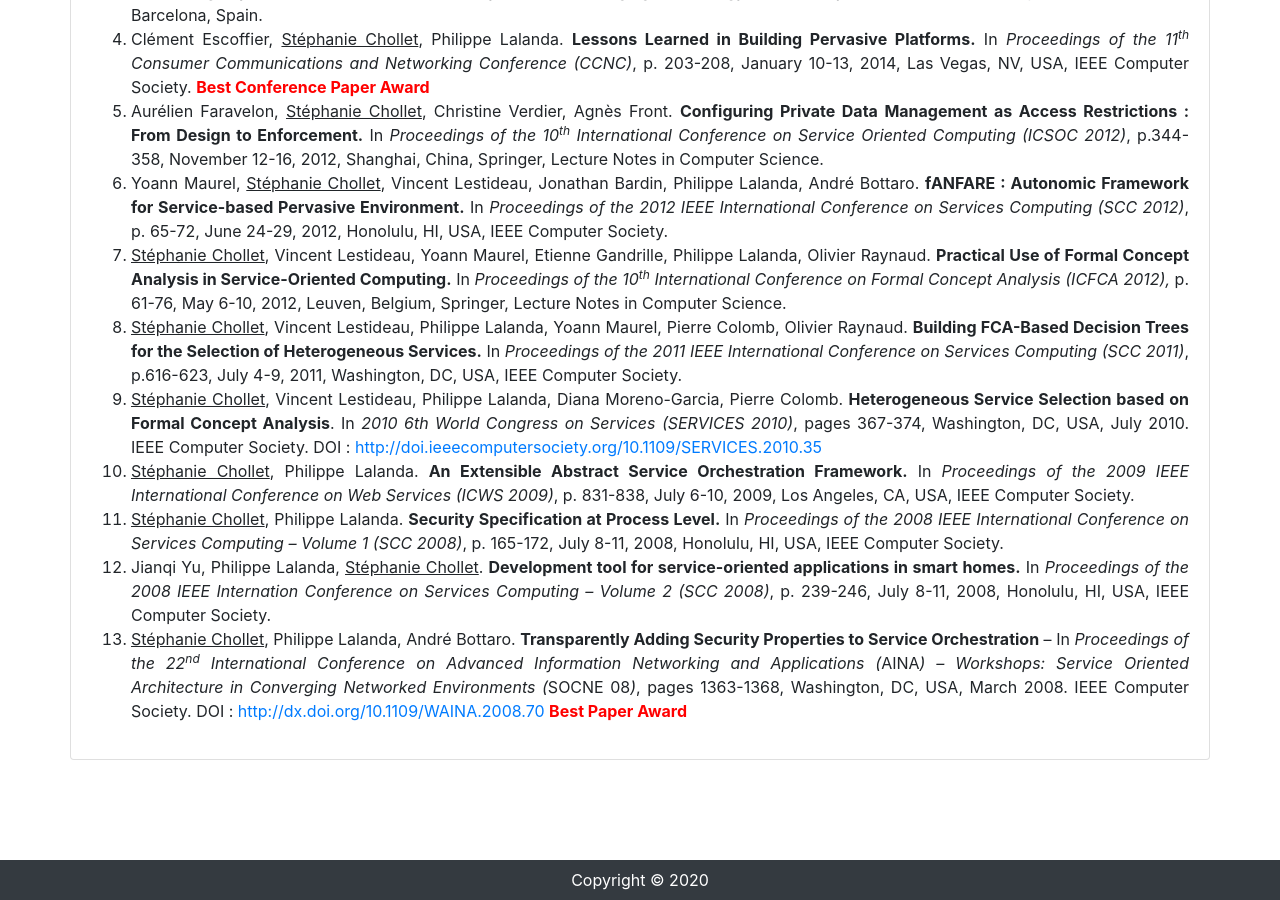
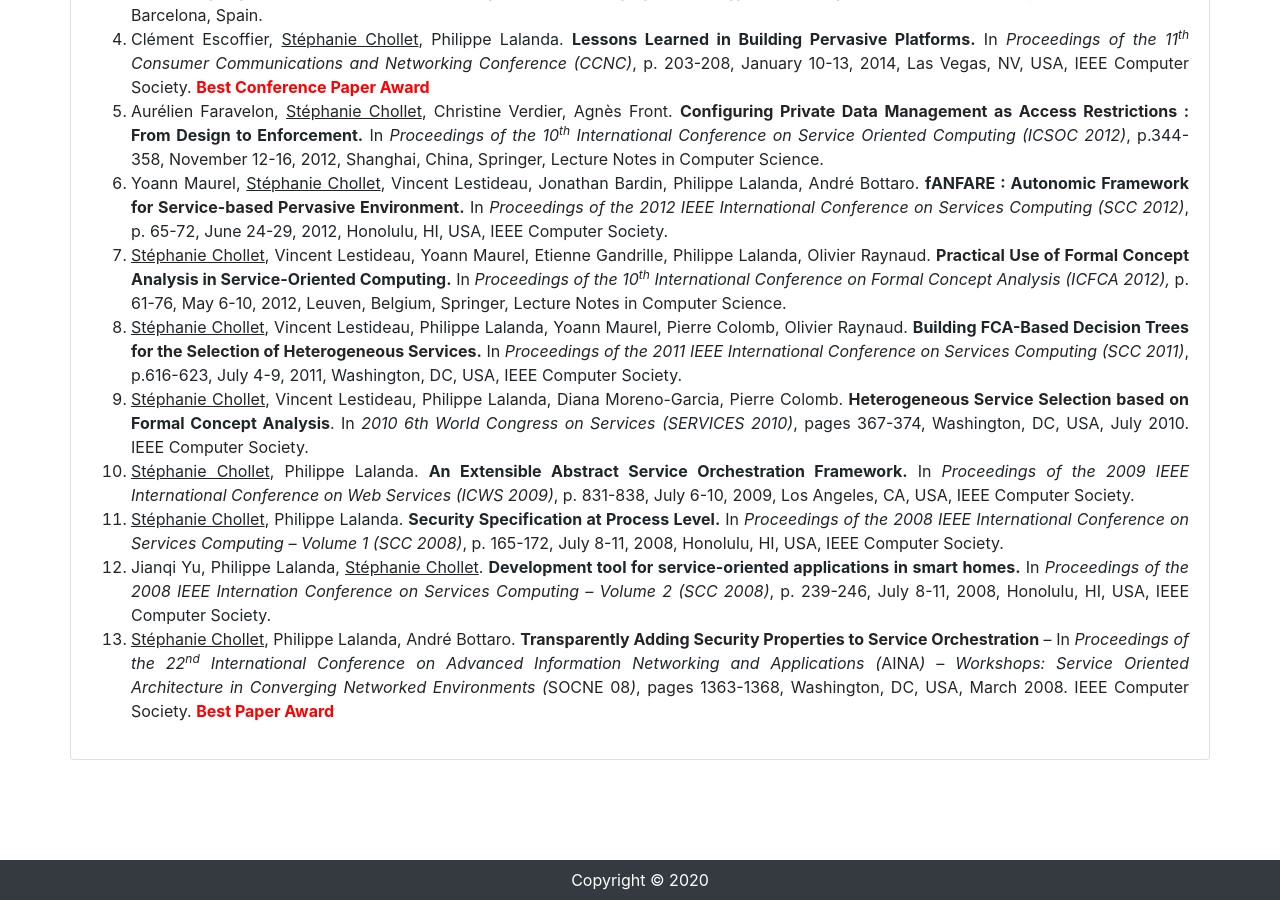
Before and after one commit to schollet/homepage, a Jekyll site: the page built from index.html, in a window 1280 px wide and 900 px high, scrolled down 1913 px. Built offline with Jekyll 4.4.1, drawn with Linux system fonts in a browser that asks for light colours.

Commit message:
Update index.html

```diff
--- a/index.html
+++ b/index.html
@@ -128,11 +128,11 @@ layout: default
 	<li>Yoann Maurel, <span style="text-decoration: underline">Stéphanie Chollet</span>, Vincent Lestideau, Jonathan Bardin, Philippe Lalanda, André Bottaro. <b>fANFARE : Autonomic Framework for Service-based Pervasive Environment.</b> In <i>Proceedings of the 2012 IEEE International Conference on Services Computing (SCC 2012)</i>, p. 65-72, June 24-29, 2012, Honolulu, HI, USA, IEEE Computer Society.</li>
 	<li><span style="text-decoration: underline">Stéphanie Chollet</span>, Vincent Lestideau, Yoann Maurel, Etienne Gandrille, Philippe Lalanda, Olivier Raynaud. <b>Practical Use of Formal Concept Analysis in Service-Oriented Computing.</b> In <i>Proceedings of the 10<sup>th</sup> International Conference on Formal Concept Analysis (ICFCA 2012),</i> p. 61-76, May 6-10, 2012, Leuven, Belgium, Springer, Lecture Notes in Computer Science.</li>
 	<li><span style="text-decoration: underline">Stéphanie Chollet</span>, Vincent Lestideau, Philippe Lalanda, Yoann Maurel, Pierre Colomb, Olivier Raynaud. <b>Building FCA-Based Decision Trees for the Selection of Heterogeneous Services.</b> In <i>Proceedings of the 2011 IEEE International Conference on Services Computing (SCC 2011)</i>, p.616-623, July 4-9, 2011, Washington, DC, USA, IEEE Computer Society.</li>
-	<li><span style="text-decoration: underline">Stéphanie Chollet</span>, Vincent Lestideau, Philippe Lalanda, Diana Moreno-Garcia, Pierre Colomb. <b>Heterogeneous Service Selection based on Formal Concept Analysis</b>. In <i>2010 6th World Congress on Services (SERVICES 2010)</i>, pages 367-374, Washington, DC, USA, July 2010. IEEE Computer Society. DOI : <a href="http://doi.ieeecomputersociety.org/10.1109/SERVICES.2010.35">http://doi.ieeecomputersociety.org/10.1109/SERVICES.2010.35</a></li>
+	<li><span style="text-decoration: underline">Stéphanie Chollet</span>, Vincent Lestideau, Philippe Lalanda, Diana Moreno-Garcia, Pierre Colomb. <b>Heterogeneous Service Selection based on Formal Concept Analysis</b>. In <i>2010 6th World Congress on Services (SERVICES 2010)</i>, pages 367-374, Washington, DC, USA, July 2010. IEEE Computer Society.</li>
 	<li><span style="text-decoration: underline">Stéphanie Chollet</span>, Philippe Lalanda. <b>An Extensible Abstract Service Orchestration Framework.</b> In <i>Proceedings of the 2009 IEEE International Conference on Web Services (ICWS 2009)</i>, p. 831-838, July 6-10, 2009, Los Angeles, CA, USA, IEEE Computer Society.</li>
 	<li><span style="text-decoration: underline">Stéphanie Chollet</span>, Philippe Lalanda. <b>Security Specification at Process Level.</b> In <i>Proceedings of the 2008 IEEE International Conference on Services Computing – Volume 1 (SCC 2008)</i>, p. 165-172, July 8-11, 2008, Honolulu, HI, USA, IEEE Computer Society.</li>
 	<li>Jianqi Yu, Philippe Lalanda, <span style="text-decoration: underline">Stéphanie Chollet</span>. <b>Development tool for service-oriented applications in smart homes.</b> In <i>Proceedings of the 2008 IEEE Internation Conference on Services Computing – Volume 2 (SCC 2008)</i>, p. 239-246, July 8-11, 2008, Honolulu, HI, USA, IEEE Computer Society.</li>
-	<li><span style="text-decoration: underline">Stéphanie Chollet</span>, Philippe Lalanda, André Bottaro. <b>Transparently Adding Security Properties to Service Orchestration</b> – In <i>Proceedings of the 22<sup>nd</sup> International Conference on Advanced Information Networking and Applications (</i>AINA<i>) – Workshops: Service Oriented Architecture in Converging Networked Environments (</i>SOCNE 08<i>)</i>, pages 1363-1368, Washington, DC, USA, March 2008. IEEE Computer Society. DOI : <a href="http://dx.doi.org/10.1109/WAINA.2008.70">http://dx.doi.org/10.1109/WAINA.2008.70</a>
+	<li><span style="text-decoration: underline">Stéphanie Chollet</span>, Philippe Lalanda, André Bottaro. <b>Transparently Adding Security Properties to Service Orchestration</b> – In <i>Proceedings of the 22<sup>nd</sup> International Conference on Advanced Information Networking and Applications (</i>AINA<i>) – Workshops: Service Oriented Architecture in Converging Networked Environments (</i>SOCNE 08<i>)</i>, pages 1363-1368, Washington, DC, USA, March 2008. IEEE Computer Society.
 <span style="color: red"><b>Best Paper Award</span></b></li>
 </ol>
 
```
